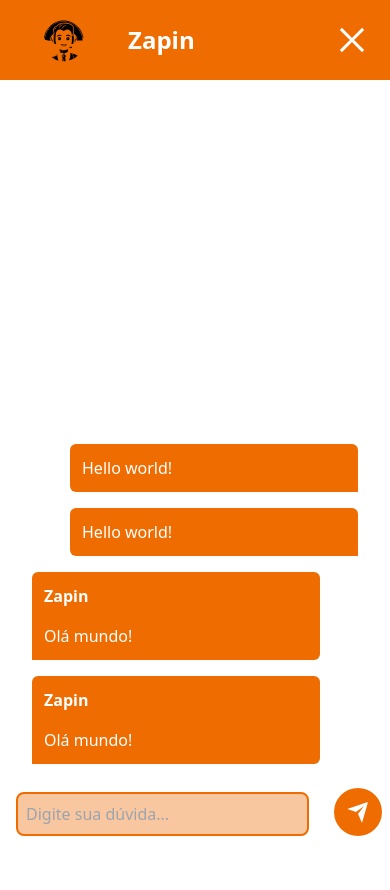
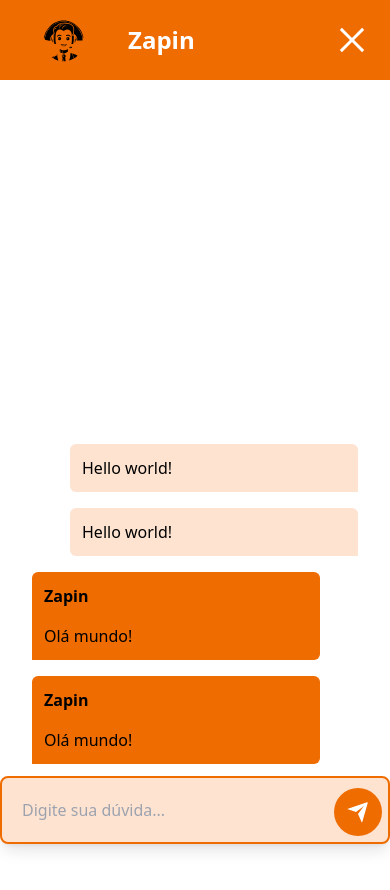
Before and after one commit to lucasgabrielrs/FrontZapin, a React (Vite) app: page / in a window 390 px wide. Both pictures are taken after a click on the element "Alguma dúvida?". Shown: the top 890 px of the page. Built offline with nearby package versions, Linux system fonts and the light colour scheme.

Commit message:
new color

```diff
--- a/src/components/chat/Chat.jsx
+++ b/src/components/chat/Chat.jsx
@@ -1,18 +1,18 @@
 export function Chat() {
   return (
     <div className="flex pb-16 pt-8 pl-8 pr-8 flex-col justify-end grow">
-      <div className="p-3 w-full max-w-72 text-base font-normal mb-4 leading-6 bg-primaryOrange text-white rounded-md rounded-br-none self-end">
+      <div className="p-3 w-full max-w-72 text-base font-normal mb-4 leading-6 bg-laranjinha text-black rounded-md rounded-br-none self-end">
         Hello world!
       </div>
-      <div className="p-3 w-full max-w-72 text-base font-normal mb-4 leading-6 bg-primaryOrange text-white rounded-md rounded-br-none self-end">
+      <div className="p-3 w-full max-w-72 text-base font-normal mb-4 leading-6 bg-laranjinha text-black rounded-md rounded-br-none self-end">
         Hello world!
       </div>
 
-      <div className="p-3 w-full max-w-72 text-base font-normal mb-4 leading-6 bg-primaryOrange text-white rounded-md rounded-bl-none self-start">
+      <div className="p-3 w-full max-w-72 text-base font-normal mb-4 leading-6 bg-primaryOrange text-black rounded-md rounded-bl-none self-start">
         <span className="block mb-4 font-bold">Zapin</span>
         Olá mundo!
       </div>
-      <div className="p-3 w-full max-w-72 text-base font-normal mb-4 leading-6 bg-primaryOrange text-white rounded-md rounded-bl-none self-start">
+      <div className="p-3 w-full max-w-72 text-base font-normal mb-4 leading-6 bg-primaryOrange text-black rounded-md rounded-bl-none self-start">
         <span className="block mb-4 font-bold">Zapin</span>
         Olá mundo!
       </div>
--- a/src/components/footer/Footer.jsx
+++ b/src/components/footer/Footer.jsx
@@ -2,8 +2,8 @@
 
 export function Footer() {
   return (
-    <div>
-      <div className="absolute rounded-lg border-solid border-2 border-primaryOrange w-3/4 left-4 bottom-2 bg-fundoSendbox ">
+    <div className="pt-2 pb-[env(safe-area-inset-bottom, 20px)] bg-white"> {/* Ajuste aqui */}
+      <div className="fixed inset-x-0 bottom-0 flex justify-between items-center p-3 bg-laranjinha rounded-lg border-solid border-2 border-primaryOrange shadow-lg" style={{ marginBottom: 'env(safe-area-inset-bottom)' }}> {/* Ajuste aqui */}
         <input
           className="appearance-none border-none m-0 bg-transparent focus:outline-none w-full p-2"
           type="text"
--- a/src/components/zapin/ZapinMain.jsx
+++ b/src/components/zapin/ZapinMain.jsx
@@ -37,18 +37,18 @@
     <>
       {!isOpen && (
         <div
-        className="w-24 h-24 bg-primaryOrange fixed right-8 bottom-8 rounded-full hover:w-56 duration-150 flex items-center justify-center cursor-pointer"
+        className="w-20 h-20 md:w-24 md:h-24 min-h-[10x] min-w-[10px] bg-primaryOrange fixed right-8 bottom-8 rounded-full md:hover:w-56 duration-150 flex items-center justify-center cursor-pointer"
         onClick={toggleChat}
       >
         <FaRegComments className="text-white w-12 h-12 absolute transition-opacity duration-150 hover:opacity-0"/>
-        <h1 className="opacity-0 absolute transition-opacity duration-150 flex text-white justify-center text-center items-center w-full h-full font-bold text-xl hover:opacity-100">
+        <h1 className="opacity-0 absolute transition-opacity duration-150 flex text-white justify-center text-center items-center w-full h-full font-bold text-xl md:hover:opacity-100">
           Alguma dúvida?
         </h1>
       </div>
       )}
 
       {isOpen && (
-        <div className="flex bg-white fixed w-screen h-screen md:w-96 md:h-2/3 md:right-10 md:bottom-10 md:border-solid md:border-primaryOrange md:border-2 md:rounded-xl" ref={chatRef}>
+        <div className="flex bg-white fixed w-screen h-screen min-h-[300px] md:w-96 md:h-2/3 md:right-10 md:bottom-10 md:border-solid md:border-primaryOrange md:border-2 md:rounded-xl" ref={chatRef}>
             <Header isOpen={isOpen} toggleChat={toggleChat} />
             <Chat />
             <Footer />
--- a/tailwind.config.js
+++ b/tailwind.config.js
@@ -14,7 +14,8 @@
       },
       colors: {
         'primaryOrange': '#ef6c00',
-        'fundoSendbox': '#ef6c0060'
+        'fundoSendbox': '#ef6c0060',
+        'laranjinha': '#FFE3D1'
       }
     },
   },
```
